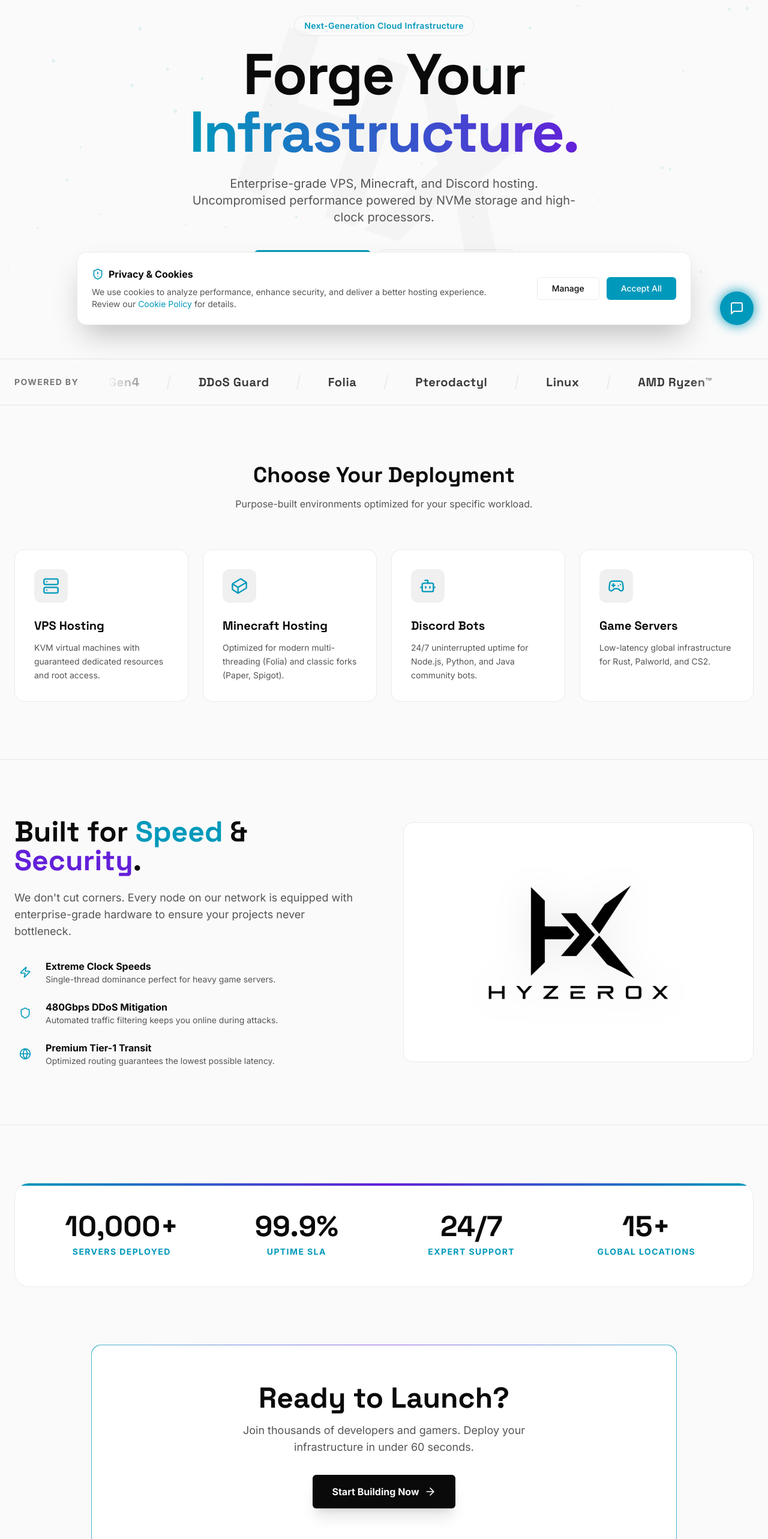
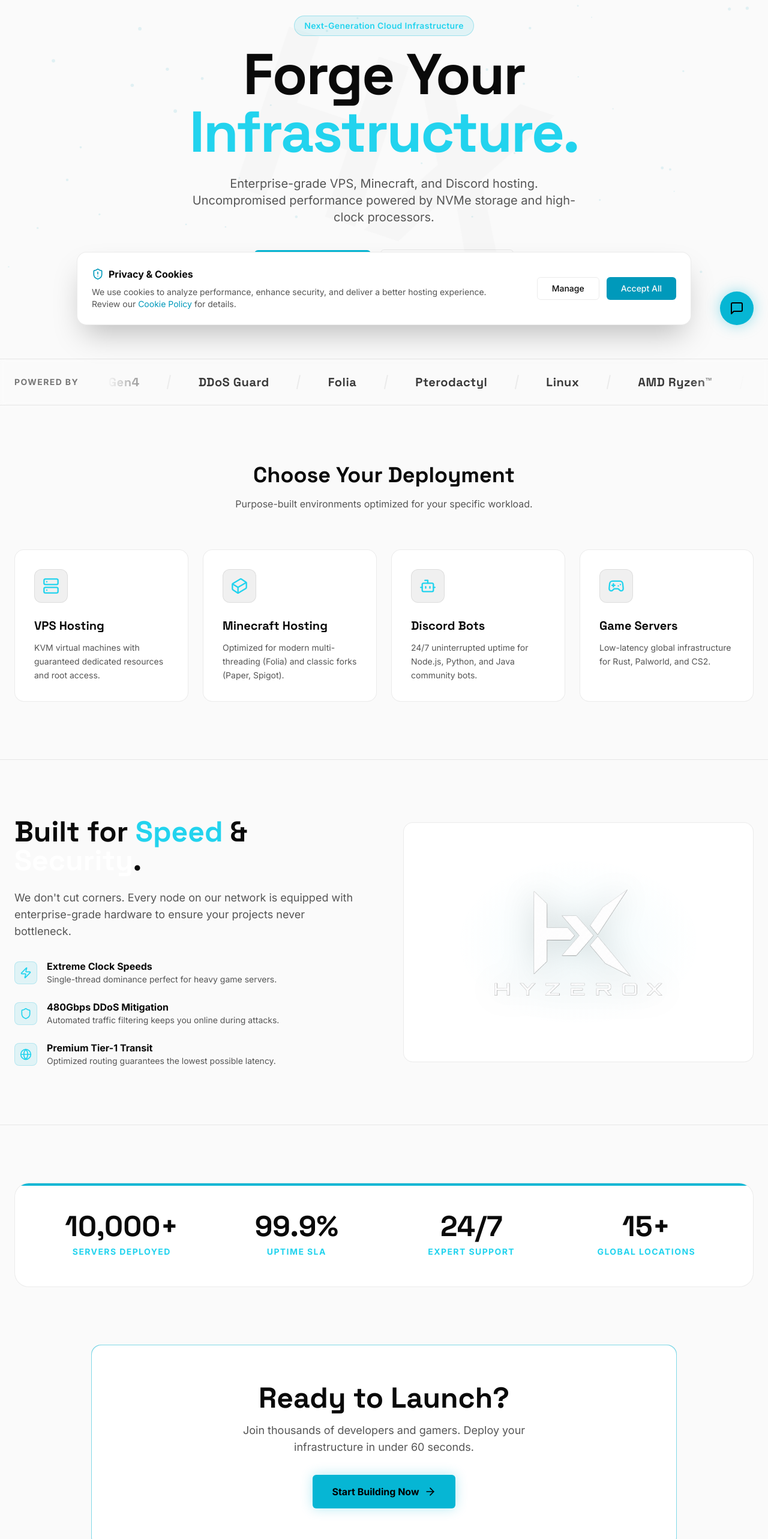
Before and after one commit to Zentrix-Dev/HyzerOX, a Next.js app: page / in a window 1280 px wide. Shown: the part 234-2800 px from the top of the page at 60% size. Built offline with nearby package versions, Linux system fonts and the light colour scheme.

Commit message:
Update page.tsx

```diff
--- a/app/page.tsx
+++ b/app/page.tsx
@@ -2,7 +2,10 @@
 import { useState } from "react";
 import { motion, AnimatePresence } from "framer-motion";
 import Link from "next/link";
-import { Server, Cuboid, Bot, Gamepad2, Shield, Zap, ArrowRight, Globe, MessageSquare, X, Send } from "lucide-react";
+import {
+  Server, Cuboid, Bot, Gamepad2, Shield, Zap,
+  ArrowRight, Globe, MessageSquare, X, Send
+} from "lucide-react";
 
 // Animation Variants
 const containerVariants = {
@@ -20,22 +23,15 @@
 
 export default function Home() {
   const [isChatOpen, setIsChatOpen] = useState(false);
-  const [chatMessage, setChatMessage] = useState("");
-
-  const handleSendMessage = (e: React.FormEvent) => {
-    e.preventDefault();
-    if (!chatMessage.trim()) return;
-    // Chat logic would go here
-    setChatMessage("");
-  };
 
   return (
-    <div className="flex flex-col items-center overflow-hidden">
+    <div className="flex flex-col items-center overflow-hidden relative">
 
       {/* 1. HERO SECTION */}
       <section className="w-full max-w-7xl mx-auto px-6 py-24 md:py-32 text-center relative min-h-[70vh] flex flex-col justify-center">
+        {/* Animated Watermark */}
         <motion.div
-          className="absolute inset-0 z-[-1] flex items-center justify-center pointer-events-none opacity-[0.03] dark:opacity-5"
+          className="absolute inset-0 z-[-1] flex items-center justify-center pointer-events-none opacity-[0.02] dark:opacity-5"
           animate={{ rotate: 360, scale: [1, 1.05, 1] }}
           transition={{ duration: 120, repeat: Infinity, ease: "linear" }}
         >
@@ -43,13 +39,13 @@
         </motion.div>
 
         <motion.div variants={containerVariants} initial="hidden" animate="visible" className="relative z-10">
-          <motion.div variants={itemVariants} className="inline-block mb-4 px-4 py-1.5 rounded-full border border-primary/30 bg-primary/10 text-primary text-sm font-semibold tracking-wide">
+          <motion.div variants={itemVariants} className="inline-block mb-4 px-4 py-1.5 rounded-full border border-cyan-500/30 bg-cyan-500/10 text-cyan-400 text-sm font-semibold tracking-wide">
             Next-Generation Cloud Infrastructure
           </motion.div>
 
           <motion.h1 variants={itemVariants} className="font-heading text-5xl md:text-7xl lg:text-8xl font-bold mb-6 text-textMain tracking-tight">
             Forge Your <br className="hidden md:block" />
-            <span className="text-transparent bg-clip-text bg-gradient-to-r from-primary to-secondary">
+            <span className="text-cyan-400">
               Infrastructure.
             </span>
           </motion.h1>
@@ -59,12 +55,12 @@
           </motion.p>
 
           <motion.div variants={itemVariants} className="flex flex-col sm:flex-row gap-4 justify-center items-center">
-            <Link href="/products" className="group relative px-8 py-3.5 bg-primary text-background font-bold rounded-md overflow-hidden transition-all hover:scale-105 hover:shadow-[0_0_30px_-5px_var(--accent-primary)]">
+            <Link href="/products" className="group relative px-8 py-3.5 bg-cyan-500 text-black font-bold rounded-md overflow-hidden transition-all hover:scale-105 hover:bg-cyan-400 hover:shadow-[0_0_30px_-5px_rgba(6,182,212,0.5)]">
               <span className="relative z-10 flex items-center gap-2">
                 Explore Plans <ArrowRight className="w-4 h-4 group-hover:translate-x-1 transition-transform" />
               </span>
             </Link>
-            <button className="px-8 py-3.5 border border-border text-textMain font-bold rounded-md hover:bg-elevated transition-all">
+            <button className="px-8 py-3.5 border border-border text-textMain font-bold rounded-md hover:border-cyan-500/50 hover:bg-elevated transition-all">
               View System Status
             </button>
           </motion.div>
@@ -122,14 +118,13 @@
           ].map((product, i) => (
             <motion.div key={i} variants={itemVariants} className="h-full">
               <Link href={`/products/${product.title.toLowerCase().replace(' ', '-')}`}
-                    className="glass-panel p-8 rounded-2xl flex flex-col h-full relative overflow-hidden group hover:border-primary transition-all duration-300 hover:-translate-y-2 hover:shadow-xl">
-                <div className="absolute inset-0 bg-gradient-to-br from-primary/10 to-transparent opacity-0 group-hover:opacity-100 transition-opacity" />
+                    className="glass-panel p-8 rounded-2xl flex flex-col h-full relative overflow-hidden group hover:border-cyan-500/50 transition-all duration-300 hover:-translate-y-2 hover:shadow-[0_10px_30px_-10px_rgba(6,182,212,0.15)]">
 
                 <div className="relative z-10">
-                  <div className="w-14 h-14 bg-elevated rounded-xl flex items-center justify-center mb-6 group-hover:bg-primary/20 transition-colors">
-                    <product.icon className="w-7 h-7 text-primary group-hover:scale-110 transition-transform duration-300" />
+                  <div className="w-14 h-14 bg-elevated border border-border rounded-xl flex items-center justify-center mb-6 group-hover:border-cyan-500/30 group-hover:bg-cyan-500/10 transition-colors">
+                    <product.icon className="w-7 h-7 text-cyan-400 group-hover:scale-110 transition-transform duration-300" />
                   </div>
-                  <h3 className="font-heading text-xl font-bold mb-3 text-textMain">{product.title}</h3>
+                  <h3 className="font-heading text-xl font-bold mb-3 text-textMain group-hover:text-cyan-50 transition-colors">{product.title}</h3>
                   <p className="text-textMuted text-sm leading-relaxed flex-grow">{product.desc}</p>
                 </div>
               </Link>
@@ -138,11 +133,11 @@
         </motion.div>
       </section>
 
-      {/* 4. GLOBAL NETWORK / LOGO GRAPHIC */}
-      <section className="w-full bg-elevated/50 border-y border-border py-24">
+      {/* 4. GLOBAL NETWORK / LOGO SECTION */}
+      <section className="w-full bg-elevated/30 border-y border-border py-24">
         <div className="max-w-7xl mx-auto px-6 grid lg:grid-cols-2 gap-16 items-center">
           <motion.div initial={{ opacity: 0, x: -30 }} whileInView={{ opacity: 1, x: 0 }} viewport={{ once: true }} transition={{ duration: 0.6 }}>
-            <h2 className="font-heading text-3xl md:text-5xl font-bold text-textMain mb-6">Built for <span className="text-primary">Speed</span> & <span className="text-secondary">Security</span>.</h2>
+            <h2 className="font-heading text-3xl md:text-5xl font-bold text-textMain mb-6">Built for <span className="text-cyan-400">Speed</span> & <span className="text-white">Security</span>.</h2>
             <p className="text-textMuted text-lg mb-8">We don't cut corners. Every node on our network is equipped with enterprise-grade hardware to ensure your projects never bottleneck.</p>
 
             <div className="space-y-6">
@@ -152,7 +147,7 @@
                 { icon: Globe, title: "Premium Tier-1 Transit", desc: "Optimized routing guarantees the lowest possible latency." }
               ].map((feat, i) => (
                 <div key={i} className="flex gap-4 items-start">
-                  <div className="mt-1 bg-primary/10 p-2 rounded-lg"><feat.icon className="w-5 h-5 text-primary" /></div>
+                  <div className="mt-1 bg-cyan-500/10 border border-cyan-500/20 p-2 rounded-lg"><feat.icon className="w-5 h-5 text-cyan-400" /></div>
                   <div>
                     <h4 className="text-textMain font-bold">{feat.title}</h4>
                     <p className="text-textMuted text-sm">{feat.desc}</p>
@@ -162,23 +157,26 @@
             </div>
           </motion.div>
 
-          {/* Dynamic Theme Logo */}
+          {/* Theme-Dynamic Logo Display */}
           <motion.div
-            className="relative h-[400px] glass-panel rounded-2xl flex items-center justify-center overflow-hidden border-primary/20 group"
+            className="relative h-[400px] glass-panel rounded-2xl flex items-center justify-center overflow-hidden border-cyan-500/20 group"
             initial={{ opacity: 0, scale: 0.95 }} whileInView={{ opacity: 1, scale: 1 }} viewport={{ once: true }} transition={{ duration: 0.6 }}
           >
-            <div className="absolute inset-0 bg-[radial-gradient(ellipse_at_center,_var(--tw-gradient-stops))] from-primary/10 via-transparent to-transparent opacity-50 group-hover:opacity-100 transition-opacity duration-700" />
+            {/* Cyan Glow background */}
+            <div className="absolute inset-0 bg-[radial-gradient(ellipse_at_center,_var(--tw-gradient-stops))] from-cyan-500/10 via-transparent to-transparent opacity-50 group-hover:opacity-100 transition-opacity duration-700" />
 
+            {/* Dark Mode Logo */}
+            <img
+              src="/logos/hyzerox-white.png"
+              alt="HyzerOX"
+              className="w-3/5 max-w-[280px] object-contain hidden dark:block drop-shadow-[0_0_25px_rgba(255,255,255,0.15)] group-hover:scale-105 transition-transform duration-700 relative z-10"
+            />
+
+            {/* Light Mode Logo */}
             <img
               src="/logos/hyzerox-black.png"
               alt="HyzerOX"
-              className="w-4/5 max-w-[300px] object-contain hidden dark:block drop-shadow-[0_0_30px_rgba(255,255,255,0.1)] group-hover:scale-105 transition-transform duration-700 relative z-10"
-            />
-
-            <img
-              src="/logos/hyzerox-white.png"
-              alt="HyzerOX"
-              className="w-4/5 max-w-[300px] object-contain block dark:hidden drop-shadow-[0_0_30px_rgba(0,0,0,0.1)] group-hover:scale-105 transition-transform duration-700 relative z-10"
+              className="w-3/5 max-w-[280px] object-contain block dark:hidden drop-shadow-[0_0_25px_rgba(0,0,0,0.15)] group-hover:scale-105 transition-transform duration-700 relative z-10"
             />
           </motion.div>
         </div>
@@ -187,10 +185,10 @@
       {/* 5. STATS BAR */}
       <section className="w-full max-w-7xl mx-auto px-6 py-24">
         <motion.div
-          className="glass-panel rounded-3xl p-8 md:p-12 grid grid-cols-2 md:grid-cols-4 gap-8 text-center relative overflow-hidden"
+          className="glass-panel border-cyan-500/20 rounded-3xl p-8 md:p-12 grid grid-cols-2 md:grid-cols-4 gap-8 text-center relative overflow-hidden"
           initial="hidden" whileInView="visible" viewport={{ once: true }} variants={containerVariants}
         >
-          <div className="absolute top-0 left-0 w-full h-1 bg-gradient-to-r from-primary via-secondary to-primary" />
+          <div className="absolute top-0 left-0 w-full h-1 bg-cyan-500" />
 
           {[
             { value: "10,000+", label: "Servers Deployed" },
@@ -200,31 +198,31 @@
           ].map((stat, i) => (
             <motion.div key={i} variants={itemVariants} className="flex flex-col items-center justify-center">
               <div className="font-heading text-4xl md:text-5xl font-bold text-textMain mb-2">{stat.value}</div>
-              <div className="text-primary text-sm font-bold uppercase tracking-widest">{stat.label}</div>
+              <div className="text-cyan-400 text-sm font-bold uppercase tracking-widest">{stat.label}</div>
             </motion.div>
           ))}
         </motion.div>
       </section>
 
       {/* 6. BOTTOM CTA BANNER */}
-      <section className="w-full max-w-5xl mx-auto px-6 pb-20">
+      <section className="w-full max-w-5xl mx-auto px-6 pb-24">
         <motion.div
           className="relative rounded-2xl p-[1px] overflow-hidden group"
           initial={{ opacity: 0, y: 30 }} whileInView={{ opacity: 1, y: 0 }} viewport={{ once: true }}
         >
-          <div className="absolute inset-0 bg-gradient-to-r from-primary via-secondary to-primary opacity-70 group-hover:opacity-100 transition-opacity duration-500" />
+          <div className="absolute inset-0 bg-cyan-500 opacity-50 group-hover:opacity-100 transition-opacity duration-500" />
 
           <div className="relative bg-surface rounded-2xl p-10 md:p-16 text-center flex flex-col items-center justify-center z-10">
             <h2 className="font-heading text-3xl md:text-5xl font-bold text-textMain mb-4">Ready to Launch?</h2>
             <p className="text-textMuted text-lg mb-8 max-w-xl">Join thousands of developers and gamers. Deploy your infrastructure in under 60 seconds.</p>
-            <Link href="/pricing" className="px-8 py-4 bg-textMain text-background font-bold rounded-md hover:scale-105 transition-transform flex items-center gap-2 shadow-xl">
+            <Link href="/pricing" className="px-8 py-4 bg-cyan-500 text-black font-bold rounded-md hover:bg-cyan-400 transition-colors flex items-center gap-2 shadow-[0_0_20px_rgba(6,182,212,0.3)]">
               Start Building Now <ArrowRight className="w-5 h-5" />
             </Link>
           </div>
         </motion.div>
       </section>
 
-      {/* NEXARA CHATBOT WIDGET */}
+      {/* 7. NEXARA CHATBOT WIDGET */}
       <div className="fixed bottom-6 right-6 z-50 flex flex-col items-end">
         <AnimatePresence>
           {isChatOpen && (
@@ -233,54 +231,63 @@
               animate={{ opacity: 1, y: 0, scale: 1 }}
               exit={{ opacity: 0, y: 20, scale: 0.95 }}
               transition={{ duration: 0.2 }}
-              className="mb-4 w-80 bg-surface border border-border rounded-2xl shadow-2xl overflow-hidden flex flex-col"
+              className="mb-4 w-80 sm:w-96 bg-surface border border-cyan-500/30 shadow-2xl rounded-2xl overflow-hidden flex flex-col"
             >
               {/* Chat Header */}
-              <div className="bg-primary px-4 py-3 flex items-center justify-between">
-                <div className="flex items-center gap-2 text-background">
+              <div className="bg-cyan-500 text-black px-4 py-4 flex items-center justify-between">
+                <div className="flex items-center gap-3">
+                  <div className="bg-black/10 p-1.5 rounded-full">
                     <Bot className="w-5 h-5" />
-                  <span className="font-bold">Nexara</span>
                   </div>
-                <button onClick={() => setIsChatOpen(false)} className="text-background/80 hover:text-background transition-colors">
-                  <X className="w-5 h-5" />
+                  <div>
+                    <h4 className="font-bold text-sm leading-none">Nexara</h4>
+                    <span className="text-[10px] uppercase tracking-wider opacity-80 font-semibold">HyzerOX Assistant</span>
+                  </div>
+                </div>
+                <button
+                  onClick={() => setIsChatOpen(false)}
+                  className="hover:bg-black/10 p-1.5 rounded-md transition-colors"
+                >
+                  <X className="w-4 h-4" />
                 </button>
               </div>
 
               {/* Chat Body */}
-              <div className="h-64 p-4 overflow-y-auto flex flex-col gap-3 bg-surface">
-                <div className="bg-elevated text-textMain text-sm p-3 rounded-xl rounded-tl-sm w-[85%]">
-                  Hi there! I'm Nexara, your HyzerOX AI assistant. How can I help you forge your infrastructure today?
+              <div className="p-4 h-72 bg-elevated/30 flex flex-col gap-4 overflow-y-auto">
+                {/* Nexara Message */}
+                <div className="flex gap-2 items-end max-w-[85%]">
+                  <div className="w-6 h-6 rounded-full bg-cyan-500/20 flex items-center justify-center shrink-0 mb-1">
+                    <Bot className="w-3.5 h-3.5 text-cyan-500" />
+                  </div>
+                  <div className="bg-surface border border-border p-3 rounded-2xl rounded-bl-sm text-sm text-textMain shadow-sm">
+                    Hi! I'm Nexara. How can I help you deploy your infrastructure today?
+                  </div>
                 </div>
               </div>
 
               {/* Chat Input */}
-              <div className="p-3 border-t border-border bg-surface">
-                <form onSubmit={handleSendMessage} className="flex items-center gap-2 relative">
+              <div className="p-3 border-t border-border bg-surface flex gap-2">
                 <input
                   type="text"
-                    value={chatMessage}
-                    onChange={(e) => setChatMessage(e.target.value)}
-                    placeholder="Type a message..."
-                    className="w-full bg-elevated border border-border text-textMain text-sm rounded-full pl-4 pr-10 py-2 focus:outline-none focus:border-primary transition-colors"
+                  placeholder="Ask Nexara..."
+                  className="flex-grow bg-elevated border border-border rounded-lg px-4 py-2.5 text-sm text-textMain focus:outline-none focus:border-cyan-500/50 transition-colors placeholder:text-textMuted"
                 />
-                  <button type="submit" className="absolute right-2 p-1.5 bg-primary text-background rounded-full hover:scale-105 transition-transform">
-                    <Send className="w-3 h-3" />
+                <button className="bg-cyan-500 text-black p-2.5 rounded-lg hover:bg-cyan-400 transition-colors flex items-center justify-center shrink-0">
+                  <Send className="w-4 h-4" />
                 </button>
-                </form>
               </div>
             </motion.div>
           )}
         </AnimatePresence>
 
         {/* Floating Toggle Button */}
-        <motion.button
-          whileHover={{ scale: 1.05 }}
-          whileTap={{ scale: 0.95 }}
+        <button
           onClick={() => setIsChatOpen(!isChatOpen)}
-          className="w-14 h-14 bg-primary text-background rounded-full flex items-center justify-center shadow-[0_0_20px_var(--accent-primary)] hover:shadow-[0_0_30px_var(--accent-primary)] transition-shadow"
+          className="bg-cyan-500 text-black w-14 h-14 rounded-full shadow-[0_0_25px_rgba(6,182,212,0.4)] hover:scale-110 hover:bg-cyan-400 transition-all flex items-center justify-center"
+          aria-label="Toggle chat"
         >
           {isChatOpen ? <X className="w-6 h-6" /> : <MessageSquare className="w-6 h-6" />}
-        </motion.button>
+        </button>
       </div>
 
     </div>
```
Lines whose indentation alone changed are shown as unchanged.
